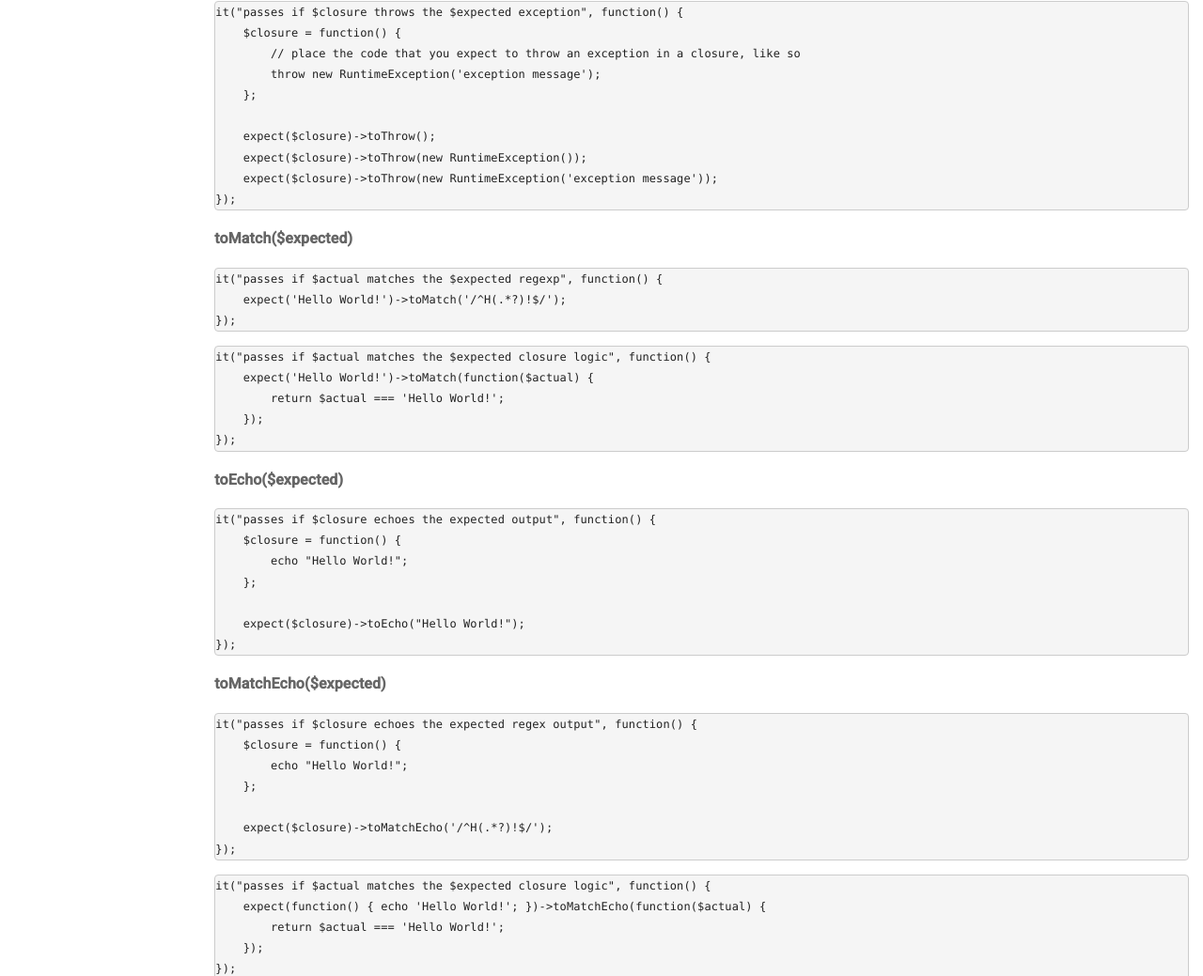
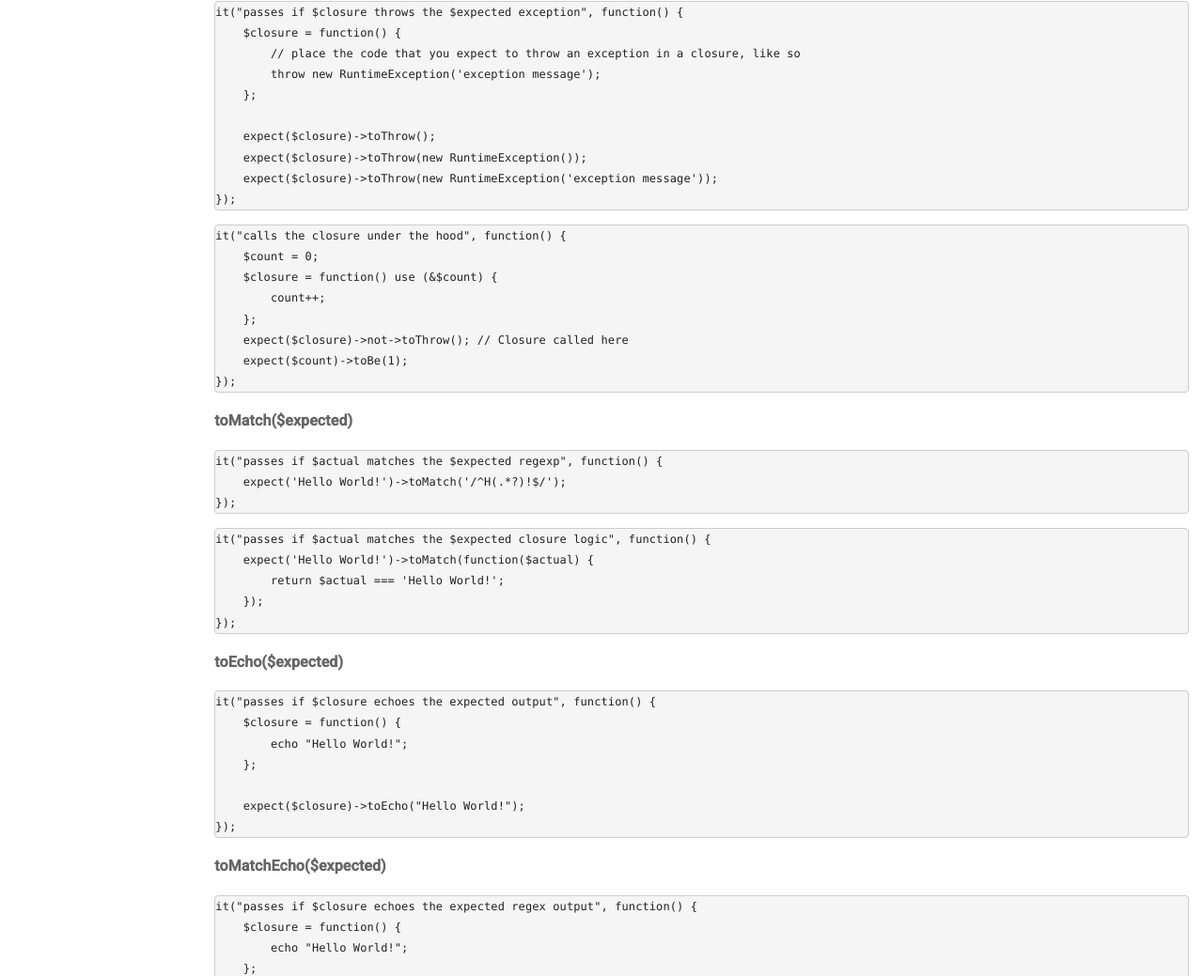
Before and after one commit to kahlan/docs, a plain HTML site: page matchers.html in a window 1280 px wide. Shown: the part 2495-3534 px from the top of the page at 94% size. Drawn offline with nearby package versions, Linux system fonts and the light colour scheme; a script that the page names is missing.

Commit message:
Website generation with Couscous

```diff
--- a/matchers.html
+++ b/matchers.html
@@ -178,6 +178,14 @@
     expect($closure)-&gt;toThrow();
     expect($closure)-&gt;toThrow(new RuntimeException());
     expect($closure)-&gt;toThrow(new RuntimeException('exception message'));
+});</code></pre>
+<pre><code class="language-php">it("calls the closure under the hood", function() {
+    $count = 0;
+    $closure = function() use (&amp;$count) {
+        count++;
+    };
+    expect($closure)-&gt;not-&gt;toThrow(); // Closure called here
+    expect($count)-&gt;toBe(1);
 });</code></pre>
 <p><strong>toMatch($expected)</strong></p>
 <pre><code class="language-php">it("passes if $actual matches the $expected regexp", function() {
```
